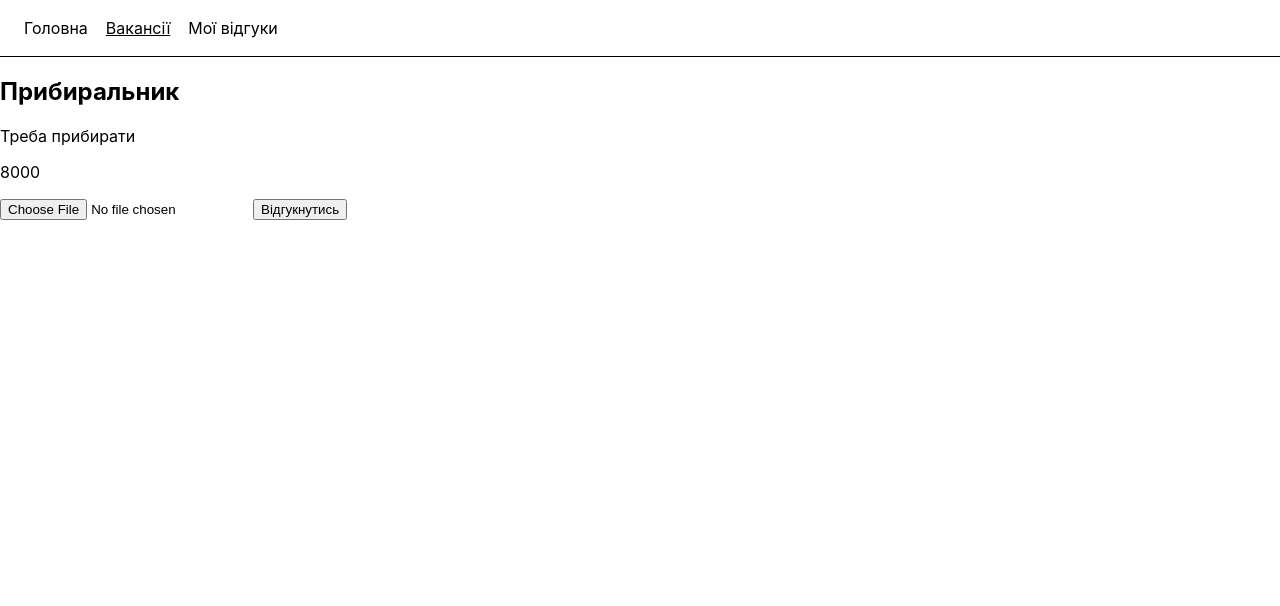
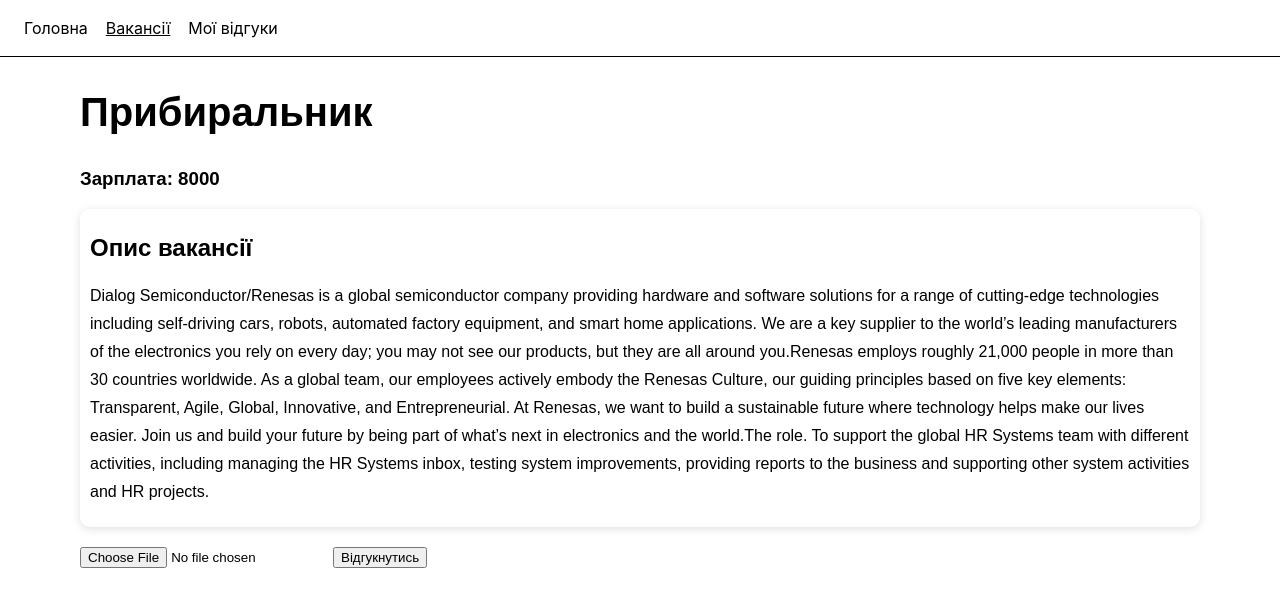
Before and after one commit to Dimchykus/AHFI, a React (Create React App) app: page /vacancies/0 in a window 1280 px wide. Shown: the top 606 px of the page. Built offline with nearby package versions, Linux system fonts and the light colour scheme.

Commit message:
Styling vacancy info

```diff
--- a/src/components/Vacancy/index.js
+++ b/src/components/Vacancy/index.js
@@ -1,21 +1,23 @@
-import React, { useEffect, useState } from "react";
-import { useParams } from "react-router-dom";
-import Api from "../../api";
-import { useNavigate } from "react-router-dom";
+import React, { useEffect, useState } from 'react';
+import { useParams } from 'react-router-dom';
+import Api from '../../api';
+import { useNavigate } from 'react-router-dom';
+import './style.scss';
 
 const vacancies = [
   {
     id: 0,
-    name: "Прибиральник",
+    name: 'Прибиральник',
     salary: 8000,
-    description: "Треба прибирати",
+    description:
+      'Dialog Semiconductor/Renesas is a global semiconductor company providing hardware and software solutions for a range of cutting-edge technologies including self-driving cars, robots, automated factory equipment, and smart home applications. We are a key supplier to the world’s leading manufacturers of the electronics you rely on every day; you may not see our products, but they are all around you.Renesas employs roughly 21,000 people in more than 30 countries worldwide. As a global team, our employees actively embody the Renesas Culture, our guiding principles based on five key elements: Transparent, Agile, Global, Innovative, and Entrepreneurial. At Renesas, we want to build a sustainable future where technology helps make our lives easier. Join us and build your future by being part of what’s next in electronics and the world.The role. To support the global HR Systems team with different activities, including managing the HR Systems inbox, testing system improvements, providing reports to the business and supporting other system activities and HR projects.',
   },
-  { id: 1, name: "Ойтішник", salary: 12000, description: "Треба кодити" },
+  { id: 1, name: 'Ойтішник', salary: 12000, description: 'Треба кодити' },
   {
     id: 2,
-    name: "Бухгалтер",
+    name: 'Бухгалтер',
     salary: 18000,
-    description: "Треба рахувати гроші",
+    description: 'Треба рахувати гроші',
   },
 ];
 
@@ -23,7 +25,7 @@ const Vacancy = ({ user }) => {
   let navigate = useNavigate();
 
   const [vacancy, setVacancy] = useState(vacancies[0]);
-  const [file, setFile] = useState("");
+  const [file, setFile] = useState('');
 
   // const { id } = useParams();
 
@@ -39,13 +41,16 @@ const Vacancy = ({ user }) => {
   if (!vacancy) return null;
 
   return (
-    <div>
-      <h2>{vacancy.name}</h2>
-      <p>{vacancy.description}</p>
-      <p>{vacancy.salary}</p>
+    <div className='vacancy'>
+      <h2 className='vacancy__name'>{vacancy.name}</h2>
+      <h3>Зарплата: {vacancy.salary}</h3>
+      <div className='description'>
+        <h2 className='description__header'>Опис вакансії</h2>
+        <p className='description__info'>{vacancy.description}</p>
+      </div>
 
       <input
-        type="file"
+        type='file'
         onChange={(e) => {
           setFile(e.target.files[0]);
           console.log(e.target.files[0]);
@@ -53,12 +58,12 @@ const Vacancy = ({ user }) => {
       />
       <button
         onClick={() => {
-          Api.post("Responses", {
+          Api.post('Responses', {
             userID: user.id,
             vacancyID: vacancy.id,
             file,
           }).then((res) => {
-            navigate("/");
+            navigate('/');
           });
         }}
       >
--- /dev/null
+++ b/src/components/Vacancy/style.scss
@@ -0,0 +1,16 @@
+.vacancy {
+  width: 87.5%;
+  margin: 0 auto;
+  font-family: Arial, Helvetica, sans-serif;
+  &__name {
+    font-size: 40px;
+  }
+
+  .description {
+    box-shadow: rgba(99, 99, 99, 0.2) 0px 2px 8px 0px;
+    padding: 5px 10px;
+    border-radius: 10px;
+    line-height: 28px;
+    margin-bottom: 20px;
+  }
+}
```
